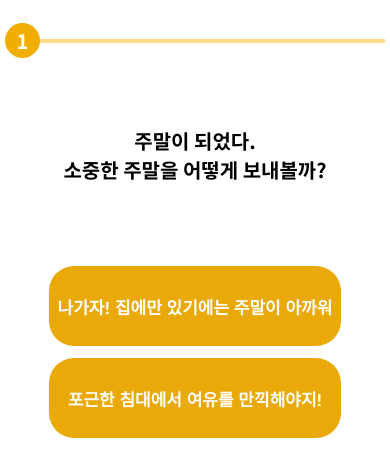
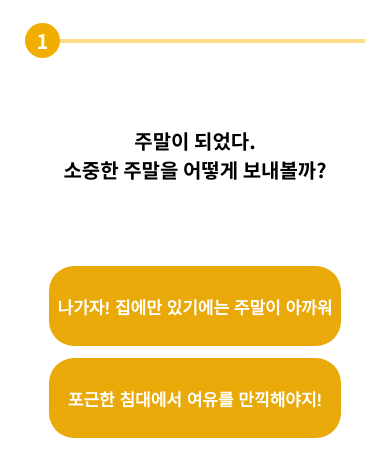
Before and after one commit to ksknote/mbti, a React (Create React App) app: page /testpage in a window 390 px wide. Shown: the top 476 px of the page. Built offline with nearby package versions, Linux system fonts and the light colour scheme.

Commit message:
[modified]진행률 바 반응형 수정

```diff
--- a/src/components/style/testpage.css
+++ b/src/components/style/testpage.css
@@ -53,7 +53,7 @@
 
 .hr-div {
   height: 4px;
-  width: 380px;
+  width: 340px;
   margin-bottom: 70px;
   border-width: 3px;
   background-color: #ffdd88;
--- a/src/components/testpage.js
+++ b/src/components/testpage.js
@@ -131,5 +131,5 @@ function Testpage(props) {
 export default Testpage;
 
 const QuestionIdx = styled.div`
-  left: ${(props) => (380 * (props.idx - 1)) / 12}px;
+  left: ${(props) => (340 * (props.idx - 1)) / 12}px;
 `;
```
